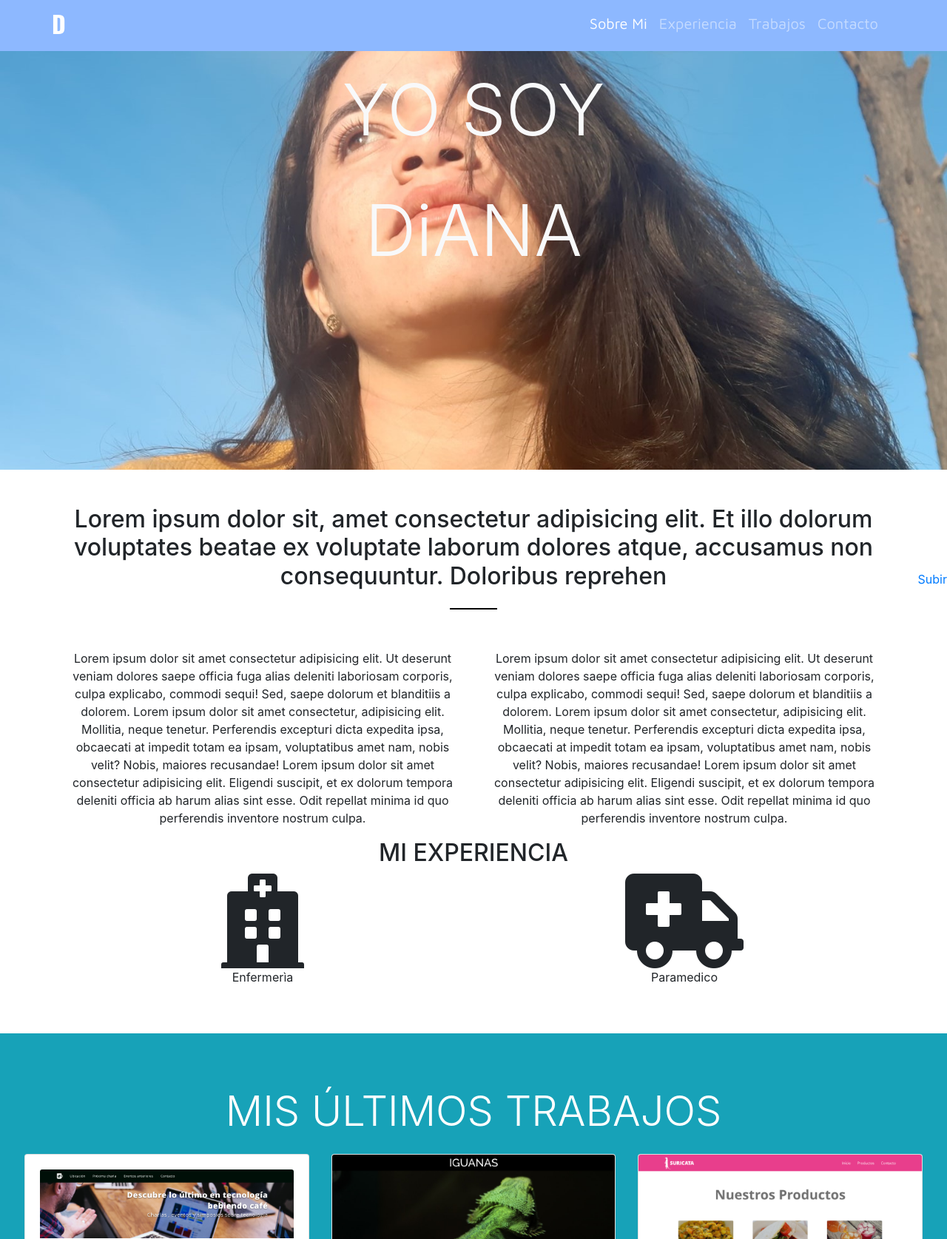
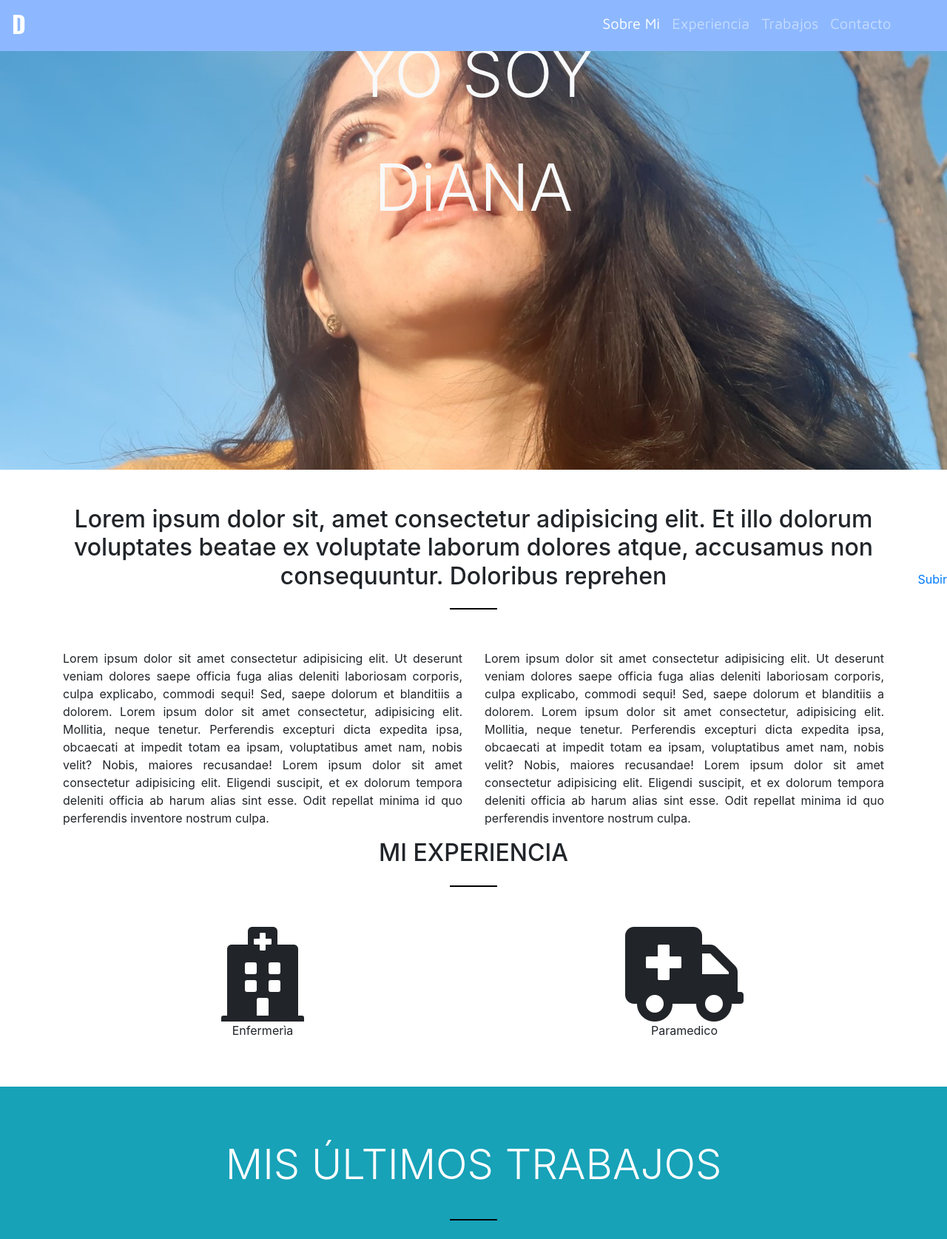
Before and after one commit to Dianapineda20/Mi-portafolio, a plain HTML site: page index.html in a window 1280 px wide. Shown: the part 5-1680 px from the top of the page at 74% size. Drawn offline with nearby package versions, Linux system fonts and the light colour scheme; a script that the page names is missing.

Commit message:
fix text justify

```diff
--- a/index.html
+++ b/index.html
@@ -21,15 +21,19 @@
 
 
 <body>
+
     <nav class="navbar navbar-expand-lg navbar-dark fixed-top test">
+        <a class="navbar-brand" href="#">D</a>
         <div class="container navbar-nav">
-            <button class="navbar-toggler text-white" type="button" data-toggle="collapse"
+
+            <button class="navbar-toggler text-white text-right" type="button" data-toggle="collapse"
                 data-target="#navbarTogglerDemo01" aria-controls="navbarTogglerDemo01" aria-expanded="false"
                 aria-label="Toggle navigation">
                 <span class="navbar-toggler-icon"></span>
+
             </button>
             <div class="collapse navbar-collapse" id="navbarTogglerDemo01">
-                <a class="navbar-brand" href="#">D</a>
+
                 <ul class="navbar-nav ml-auto tletra">
                     <li class="nav-item active">
                         <a class="nav-link" href="#sobre-mi">Sobre Mi <span class="sr-only">(current)</span></a>
@@ -49,19 +53,23 @@
         </div>
     </nav>
     <div>
-        <section id="inicio" class="text-light text-center pt-5 foto ">
+        <section id="inicio" class="text-light text-center py-5 foto ">
 
-            <h2 class="display-1 my-5">YO SOY</h2>
-            <h2 class="display-1 ">DiANA</h2>
+            <h2 class="display-2 my-1 " >YO SOY</h2>
+            <div class="line-2 mb-5">
+                    <div class="lines"></div>
+                </div>
+            <h2 class="display-2 my-1 ">DiANA</h2>
 
         </section>
     </div>
     <section id="sobre-mi" class="link text-center d-none d-md-block container mt-5">
-        <h2>Lorem ipsum dolor sit, amet consectetur adipisicing elit. Et illo dolorum voluptates beatae ex voluptate laborum dolores atque, accusamus non consequuntur. Doloribus reprehen</h2>
-  <div class="line-cont mb-5">
-      <div class="line"></div>
-  </div>
-        <div class="row">
+        <h2>Lorem ipsum dolor sit, amet consectetur adipisicing elit. Et illo dolorum voluptates beatae ex voluptate
+            laborum dolores atque, accusamus non consequuntur. Doloribus reprehen</h2>
+        <div class="line-cont mb-5">
+            <div class="line"></div>
+        </div>
+        <div class="row text-justify">
             <div class="col-6">
                 <p>Lorem ipsum dolor sit amet consectetur adipisicing elit. Ut deserunt veniam dolores saepe officia
                     fuga alias deleniti laboriosam corporis, culpa explicabo, commodi sequi! Sed, saepe dolorum et
@@ -84,6 +92,9 @@
     </section>
     <section id="experiencia" class="link container">
         <h2 class="text-center">MI EXPERIENCIA</h2>
+        <div class="line-cont mb-5">
+            <div class="line"></div>
+        </div>
         <div class="row text-center">
             <div class="col-6">
                 <i class="fas fa-hospital fa-8x"></i>
@@ -97,6 +108,9 @@
     </section>
     <section id="trabajos" class="link container-fluid my-5 p-5  bg-info">
         <h4 class="display-4 text-center my-4 text-white"> MIS ÚLTIMOS TRABAJOS</h4>
+        <div class="line-cont mb-5">
+            <div class="line"></div>
+        </div>
         <div class="row">
             <div class="card-deck">
                 <div class="card">
```
Also changed, not shown: assets/css/style.css (line endings or trailing spaces).
